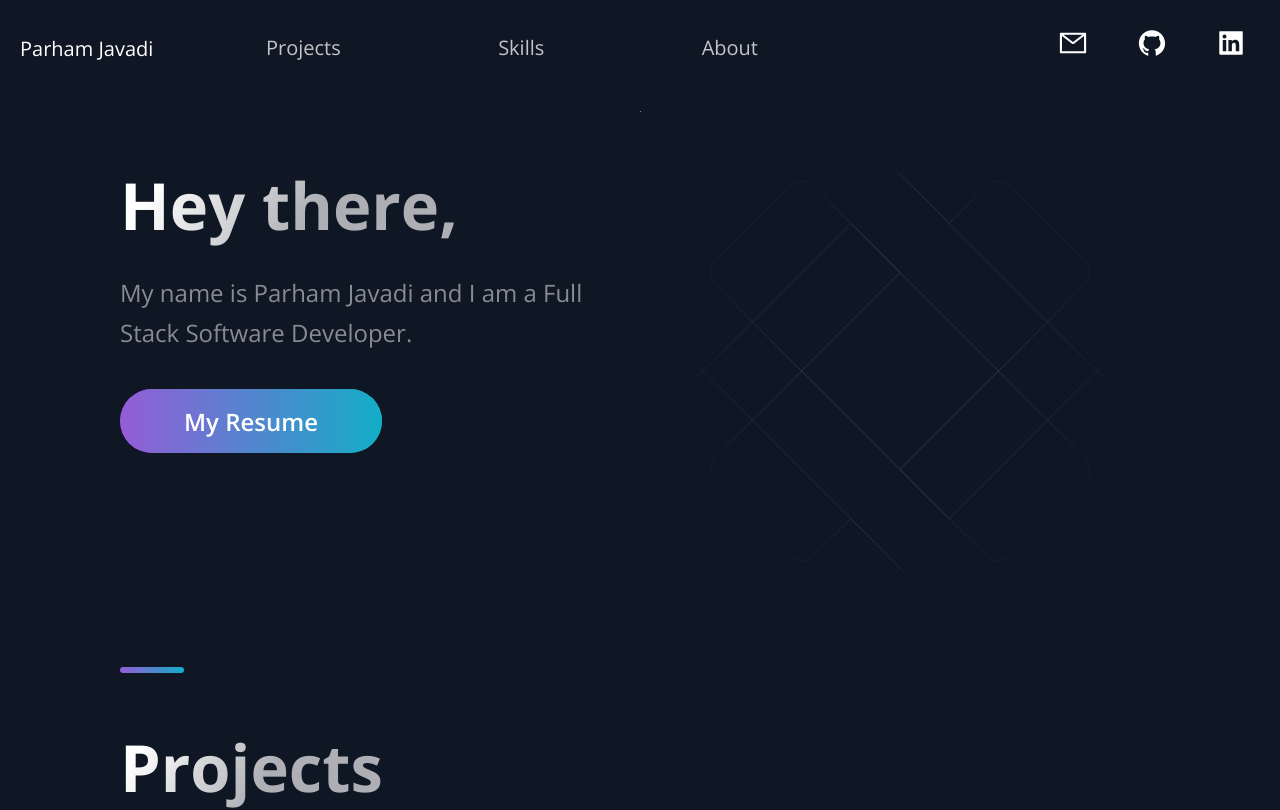
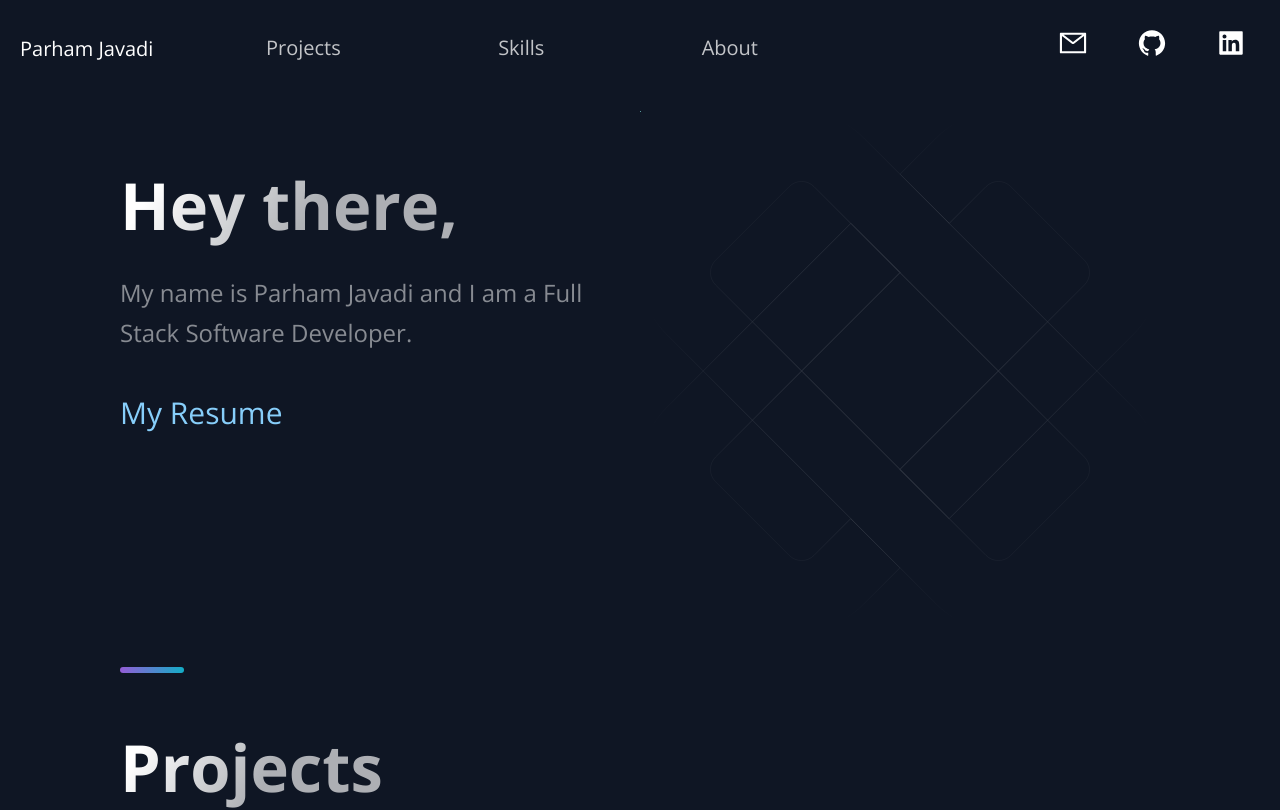
Before and after one commit to pjfooeve09/parham-portfolio, a Next.js app: page / in a window 1280 px wide. Shown: the top 810 px of the page. Built offline with nearby package versions, Linux system fonts and the light colour scheme.

Commit message:
changed resume logo to text link

```diff
--- a/src/components/Footer/Footer.js
+++ b/src/components/Footer/Footer.js
@@ -1,5 +1,5 @@
 import React from 'react';
-import { AiFillGithub, AiFillLinkedin} from 'react-icons/ai';
+import { AiFillGithub, AiFillLinkedin, AiOutlineMail} from 'react-icons/ai';
 import { Link } from '../../styles/GlobalComponents';
 import { SocialIcons } from '../Header/HeaderStyles';
 import { CompanyContainer, FooterWrapper, LinkColumn, LinkItem, LinkList, LinkTitle, Slogan, SocialContainer, SocialIconsContainer } from './FooterStyles';
@@ -20,6 +20,9 @@ const Footer = () => {
           <Slogan>&copy; 2022 <Link href="https://pjfooeve09.github.io/">  Parham Javadi</Link> . All rights reserved.</Slogan>
         </CompanyContainer>
         <SocialContainer>
+        <SocialIcons href="mailto:pjfooeve09@yahoo.com">
+        <AiOutlineMail size="3rem" />
+      </SocialIcons>
           <SocialIcons href="https://github.com/pjfooeve09">
             <AiFillGithub size="3rem" />
           </SocialIcons>
--- a/src/components/Hero/Hero.js
+++ b/src/components/Hero/Hero.js
@@ -14,10 +14,11 @@ const Hero = (props) => (
         <SectionText>
           My name is Parham Javadi and I am a Full Stack Software Developer.
         </SectionText>
-        <Button onClick={(e) => {
-          e.preventDefault();
-          window.location.href = 'https://drive.google.com/file/d/1_F0rHecBE_l1tv6JbQq-xhFgCEEfz5FB/view?usp=sharing';
-        }}>My Resume</Button>
+        <Link href="https://drive.google.com/file/d/1_F0rHecBE_l1tv6JbQq-xhFgCEEfz5FB/view?usp=sharing" target="_blank">
+        <a style={{ display: 'flex', color: "lightskyblue  " }}>
+          <span style={{ marginTop: 7, fontSize: 30 }} >My Resume</span>
+        </a>
+      </Link>
       </LeftSection>
     </Section>
   </>
```
